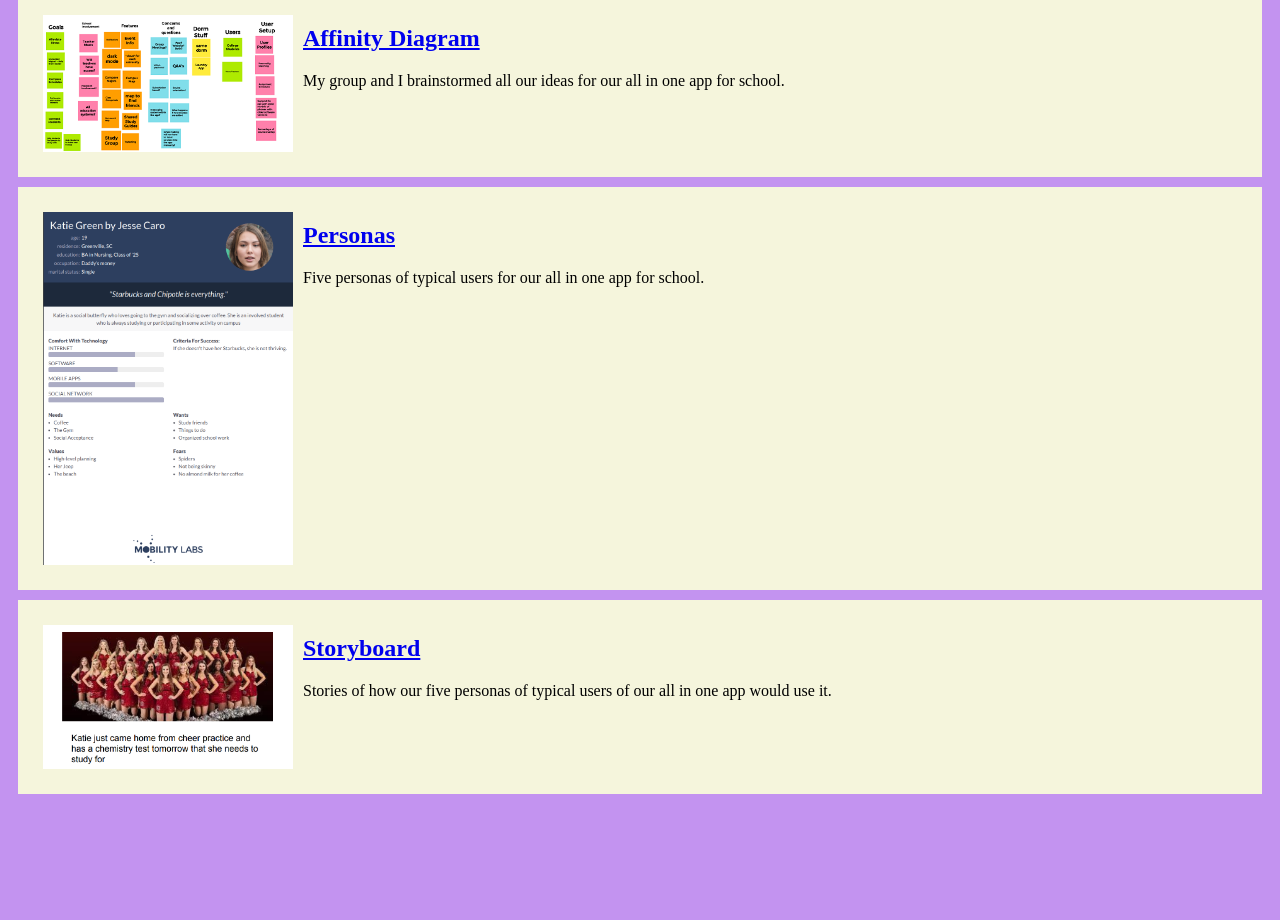
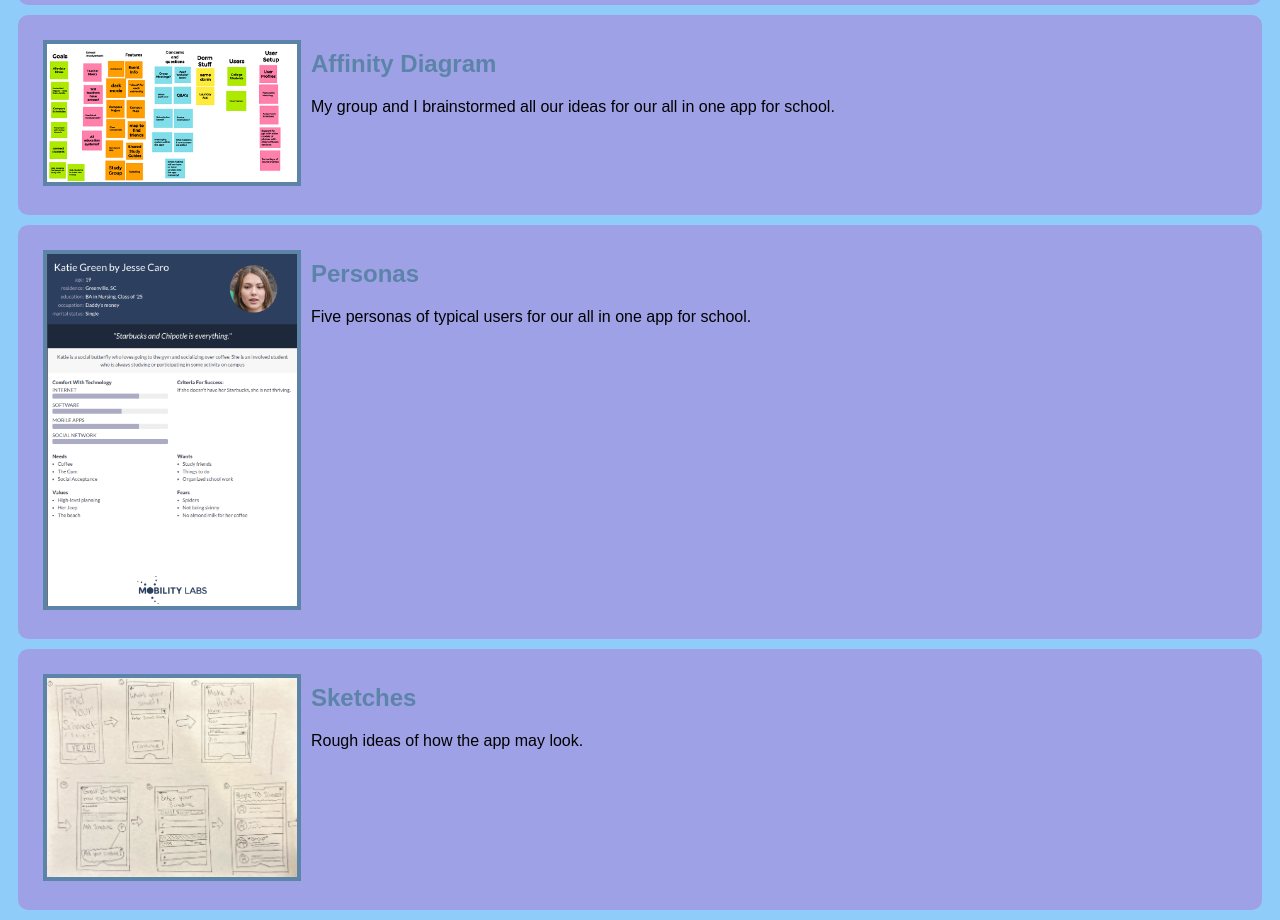
Before and after one commit to jmcaro17/jmcaro17.github.io, a plain HTML site: page index.html in a window 1280 px wide. Shown: the part 274-1194 px from the top of the page. Before the commit the page ends 1078 px from the top, so only its background shows below. Drawn offline with Linux system fonts and the light colour scheme.

Commit message:
Add files via upload

```diff
--- a/index.html
+++ b/index.html
@@ -1,3 +1,4 @@
+<!DOCTYPE html>
 <html>
     <head>
         <title>CSCE 190: Jesse Caro</title>
@@ -26,7 +27,6 @@
                 </p>
             </section>
         </section>
-    </body>
 
     <!-- Personas Assignment-->
     <section class ="assignment">
@@ -39,13 +39,13 @@
         </section>
     </section>
 
-     <!-- Storyboard Assignment-->
-     <section class ="assignment">
-        <a href="files/Runtime Terrorizers Storyboard Combined (1).pdf"><img src="images/storyboard_screenshot.png"></a>
+    <!-- Sketches Assignment-->
+    <section class ="assignment">
+        <a href="files/Runtime Terrorizers - Sketches.pdf.pdf"><img src="images/skeches_screenshot.png"></a>
         <section class="ass-details">
-            <a href="files/Runtime Terrorizers Storyboard Combined (1).pdf"><h2>Storyboard</h2></a>
+            <a href="files/Runtime Terrorizers - Sketches.pdf.pdf"><h2>Sketches</h2></a>
             <p>
-                Stories of how our five personas of typical users of our all in one app would use it.
+                Rough ideas of how the app may look.
             </p>
         </section>
     </section>
--- a/styles.css
+++ b/styles.css
@@ -1,20 +1,36 @@
 body {
-    background:rgb(195, 147, 240);
+    background: #8FCCF9;
+    font-family:Arial, Helvetica, sans-serif;
 }
 
 .assignment {
     display:flex;
     padding:15px;
     margin:10px;
-    background:beige;
+    background:#9FA1E7;
+    border-radius:10px;
 }
 
 .assignment img {
     width:250px;
-    padding:10px;
+    margin: 10px;
+    border:4px solid #5C84A8;
+}
+
+.assignment img:hover{
+    border:4px solid #FFFFFF;
 }
 
 h1 {
-    color: blue;
+    color:#2E385B;
     text-align:center;
 }
+
+a {
+    text-decoration:none;
+    color:#5C84A8;
+}
+
+a:hover {
+    color: #FFFFFF;
+}
```
Also changed, not shown: images/skeches_screenshot.png (added), 1 other file.
